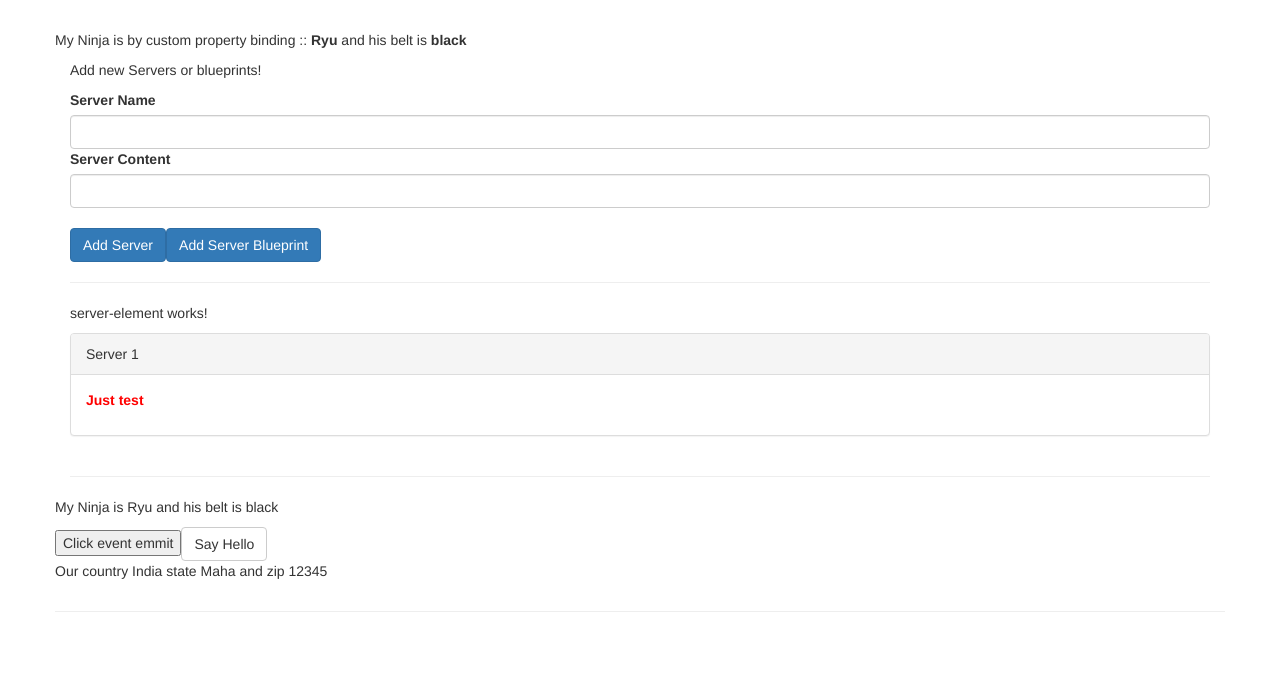
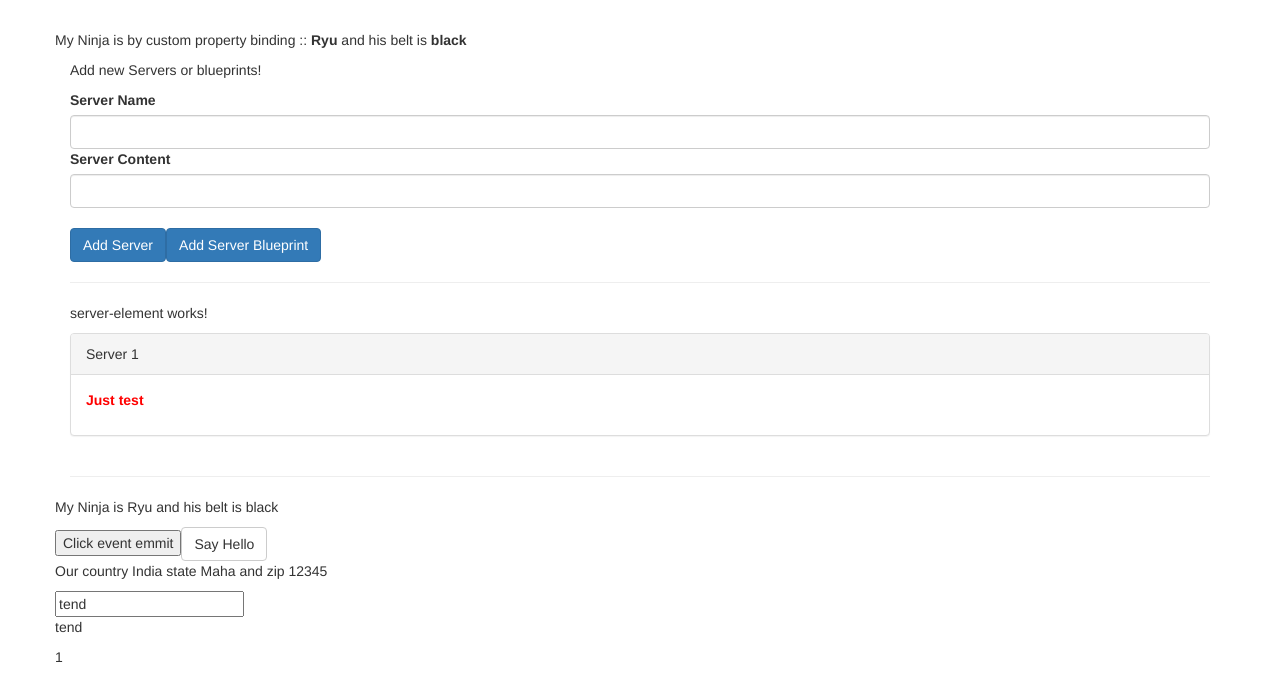
Before and after one commit to git-rp/angularjs, an Angular app in the folder cmp-databinding-start/: page / in a window 1280 px wide. Shown: the top 694 px of the page. Built offline with nearby package versions, Linux system fonts and the light colour scheme.

Commit message:
2way bindings

```diff
--- a/cmp-databinding-start/src/app/home/home.component.html
+++ b/cmp-databinding-start/src/app/home/home.component.html
@@ -8,3 +8,7 @@
   Our country {{ myCountry.country }} state {{ myCountry.state }} and zip
   {{ myCountry.zip }}
 </p>
+<!-- 2 way biniding -->
+<input type="text" name="" id="" [(ngModel)]="cricketer.name" />
+<p>{{ cricketer.name }}</p>
+<p>{{ cricketer.number }}</p>
--- a/cmp-databinding-start/src/app/home/home.component.ts
+++ b/cmp-databinding-start/src/app/home/home.component.ts
@@ -12,6 +12,10 @@ export class HomeComponent implements OnInit {
   @Output() onHello = new EventEmitter<{ name: string; age: number }>();
 
   constructor() {}
+  cricketer = {
+    name: 'tend',
+    number: 1,
+  };
 
   ngOnInit(): void {}
   fireYellEvent(e) {
```
